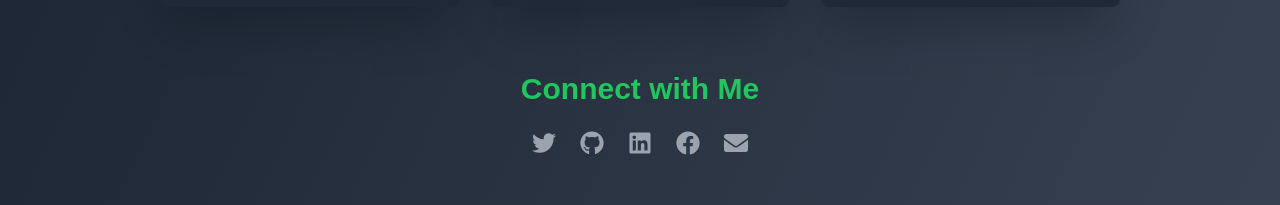
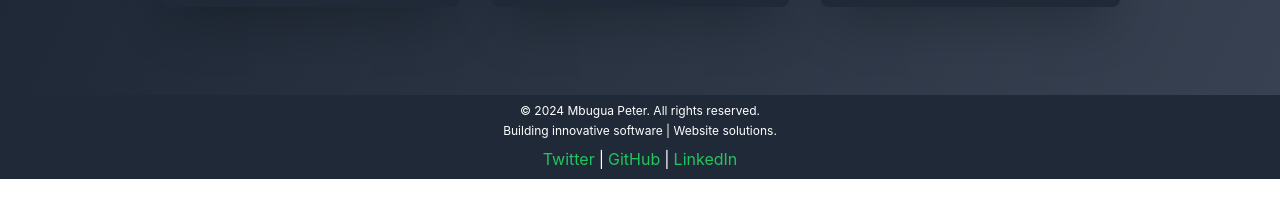
Before and after one commit to P-Mbugua/Final_Portfolio, a React (Vite) app: page /blog in a window 1280 px wide. Shown: the part 2463-2668 px from the top of the page. After the commit the page ends 2642 px from the top, so only its background shows below. Built offline with nearby package versions, Linux system fonts and the light colour scheme; no server answers.

Commit message:
removed the social media part

```diff
--- a/src/Pages/Blog.jsx
+++ b/src/Pages/Blog.jsx
@@ -171,27 +171,7 @@ const Blog = () => {
         </div>
       </section>
 
-      {/* Social Links Section */}
-      <section className="text-center mb-16">
-        <h2 className="text-2xl md:text-3xl font-semibold mb-6 text-green-500">Connect with Me</h2>
-        <div className="flex justify-center space-x-6">
-          <a href="https://twitter.com" target="_blank" rel="noopener noreferrer">
-            <FaTwitter className="text-2xl text-gray-400 hover:text-blue-400 transition-all duration-300" />
-          </a>
-          <a href="https://github.com" target="_blank" rel="noopener noreferrer">
-            <FaGithub className="text-2xl text-gray-400 hover:text-gray-300 transition-all duration-300" />
-          </a>
-          <a href="https://linkedin.com" target="_blank" rel="noopener noreferrer">
-            <FaLinkedin className="text-2xl text-gray-400 hover:text-blue-600 transition-all duration-300" />
-          </a>
-          <a href="https://facebook.com" target="_blank" rel="noopener noreferrer">
-            <FaFacebook className="text-2xl text-gray-400 hover:text-blue-500 transition-all duration-300" />
-          </a>
-          <a href="mailto:your-email@example.com">
-            <FaEnvelope className="text-2xl text-gray-400 hover:text-gray-300 transition-all duration-300" />
-          </a>
-        </div>
-      </section>
+
     </div>
   );
 };
```
